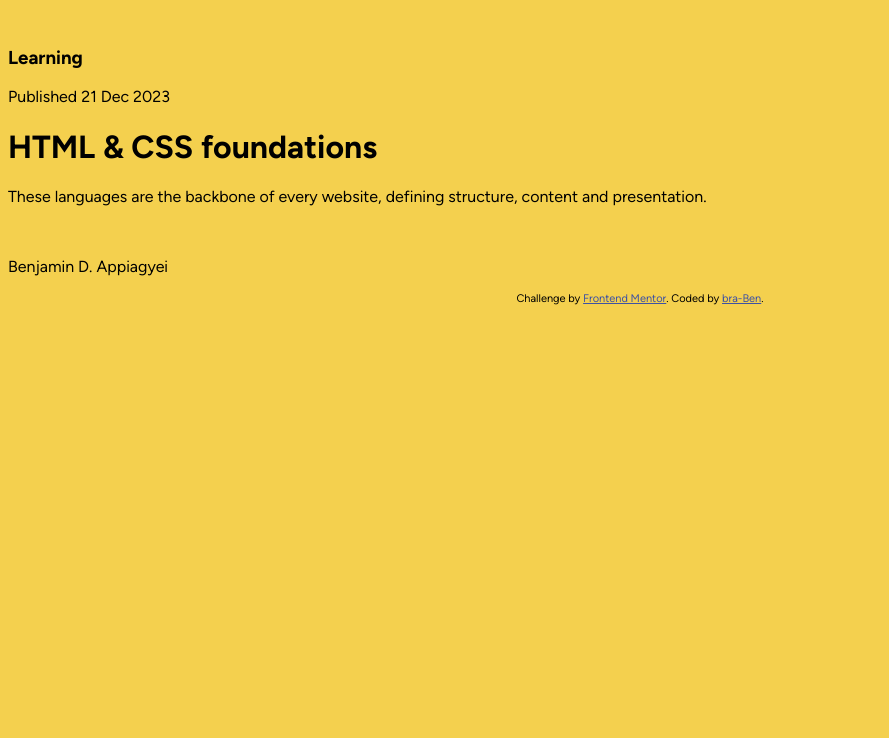
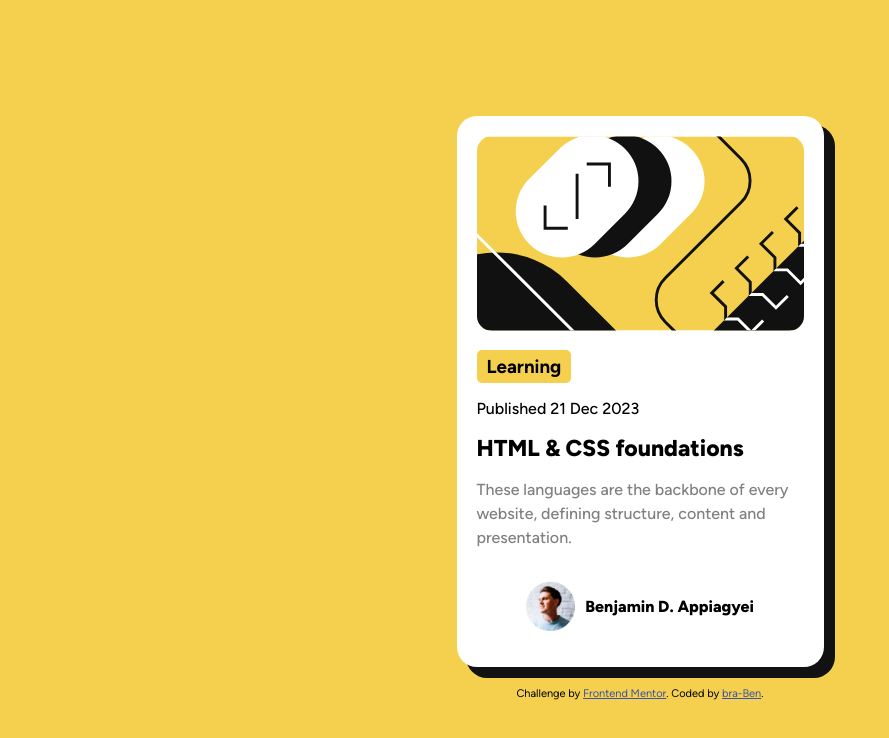
Before and after one commit to bra-Ben/Blog-preview-card, a plain HTML site: page index.html in a window 1280 px wide. Shown: the whole page, without its empty margins (0-889 px from the left). Drawn offline with Linux system fonts and the light colour scheme.

Commit message:
Created separate CSS file and styling added to HTML

```diff
--- a/index.html
+++ b/index.html
@@ -3,51 +3,36 @@
 <head>
   <meta charset="UTF-8">
   <meta name="viewport" content="width=device-width, initial-scale=1.0"> <!-- displays site properly based on user's device -->
-
+  <link rel="stylesheet" href="style.css">
   <link rel="icon" type="image/png" sizes="32x32" href="./assets/images/favicon-32x32.png">
 
   <title>Frontend Mentor | Blog preview card</title>
 
   <!-- Feel free to remove these styles or customise in your own stylesheet 👍 -->
   <style>
-    @font-face {
-        font-family: "Figtree";
-        src:
-          /* url("./assets/fonts/Figtree-Italic-VariableFont_wght.ttf") format("truetype"), */
-          url("./assets/fonts/Figtree-VariableFont_wght.ttf") format("truetype");
-        /* font-weight: 100 900; */
-        font-style: normal;
-        font-variation-settings: 'wght' 100, 'wght' 900;
-    }
 
-    body {
-      background-color: hsl(47, 88%, 63%);
-      font-family: "Figtree";
-      /* font-weight: 900; */
-      /* font-variation-settings: 'wght' 900; */
-    }
 
     .attribution { font-size: 11px; text-align: center; }
     .attribution a { color: hsl(228, 45%, 44%); }
   </style>
 </head>
 <body>
-  <div class="blog">
-    <div class="blog-sections ">
-      <img src="" alt="">
+  <div class="blog-card">
+    <div class="blog-sections blogimage">
+      <img src="./assets/images/illustration-article.svg" alt="">
     </div>
-    <div class="blog-sections ">
-      <h3>Learning</h3>
-      <p>Published 21 Dec 2023</p>
+    <div class="blog-sections blog-content">
+      <h3 id="category">Learning</h3>
+      <p id="publishdate">Published 21 Dec 2023</p>
       <h1>HTML & CSS foundations</h1>
-      <p>
+      <p id="description">
         These languages are the backbone of every website, defining structure, content and presentation.
       </p>
     </div>
     <div class="blog-sections writer-container">
-      <div>
-        <img src="" alt="">
-        <p>Benjamin D. Appiagyei</p>
+      <div class="author-details">
+        <img src="./assets/images/image-avatar.webp" style="height: 50px; height: 50px;" alt="" id="author-img">
+        <p id="author-name">Benjamin D. Appiagyei</p>
       </div>
     </div>
   </div>
--- /dev/null
+++ b/style.css
@@ -0,0 +1,90 @@
+@font-face {
+    font-family: "Figtree";
+    src:
+      /* url("./assets/fonts/Figtree-Italic-VariableFont_wght.ttf") format("truetype"), */
+      url("./assets/fonts/Figtree-VariableFont_wght.ttf") format("truetype");
+    /* font-weight: 100 900; */
+    font-style: normal;
+    font-variation-settings: 'wght' 100, 'wght' 900;
+}
+
+body {
+  background-color: hsl(47, 88%, 63%);
+  font-family: "Figtree";
+  /* font-weight: 900; */
+  /* font-variation-settings: 'wght' 900; */
+  box-sizing: border-box;
+  min-height: 100vh;
+  display: flex;
+  flex-direction: column;
+  align-items: center;
+  justify-content: center;
+  padding: 15px;
+}
+.blog-card {
+  background-color: hsl(0, 0%, 100%);
+  width: 100%;
+  max-width: 327px;
+  display: flex;
+  flex-direction: column;
+  align-items: center;
+  justify-content: center;
+  padding:20px;
+  border-radius: 20px;
+  margin-bottom: 20px;
+  box-shadow: 10px 10px 0 1px hsl(0, 0%, 7%);
+
+}
+
+.blog-sections {
+    margin-bottom: 15px;
+}
+
+.blogimage img {
+    width: 100%;
+    border-radius: 15px;
+}
+
+#category {
+    background-color: hsl(47, 88%, 63%);
+    display: inline-block;
+    padding: 5px 10px;
+    border-radius: 5px;
+    cursor: pointer;
+    margin: 0;
+}
+
+.blog-content h1 {
+    font-size: 23px;
+    font-weight: 800;
+}
+
+#publishdate {
+    font-weight: 500;
+    font-size: 16px;
+}
+
+.blog-content #description {
+    font-size: 16px;
+    font-weight: 500;
+    color: hsl(0, 0%, 50%);
+    line-height: 24px;
+}
+
+.writer-container {
+    display: flex;
+    align-items: start;
+    justify-content: start;
+}
+.author-details {
+    display: flex;
+    /* align-items: start; */
+    /* justify-content: start; */
+}
+
+#author-name {
+    padding-left: 10px;
+    font-size: 16px;
+    font-weight: 800;
+
+}
```
